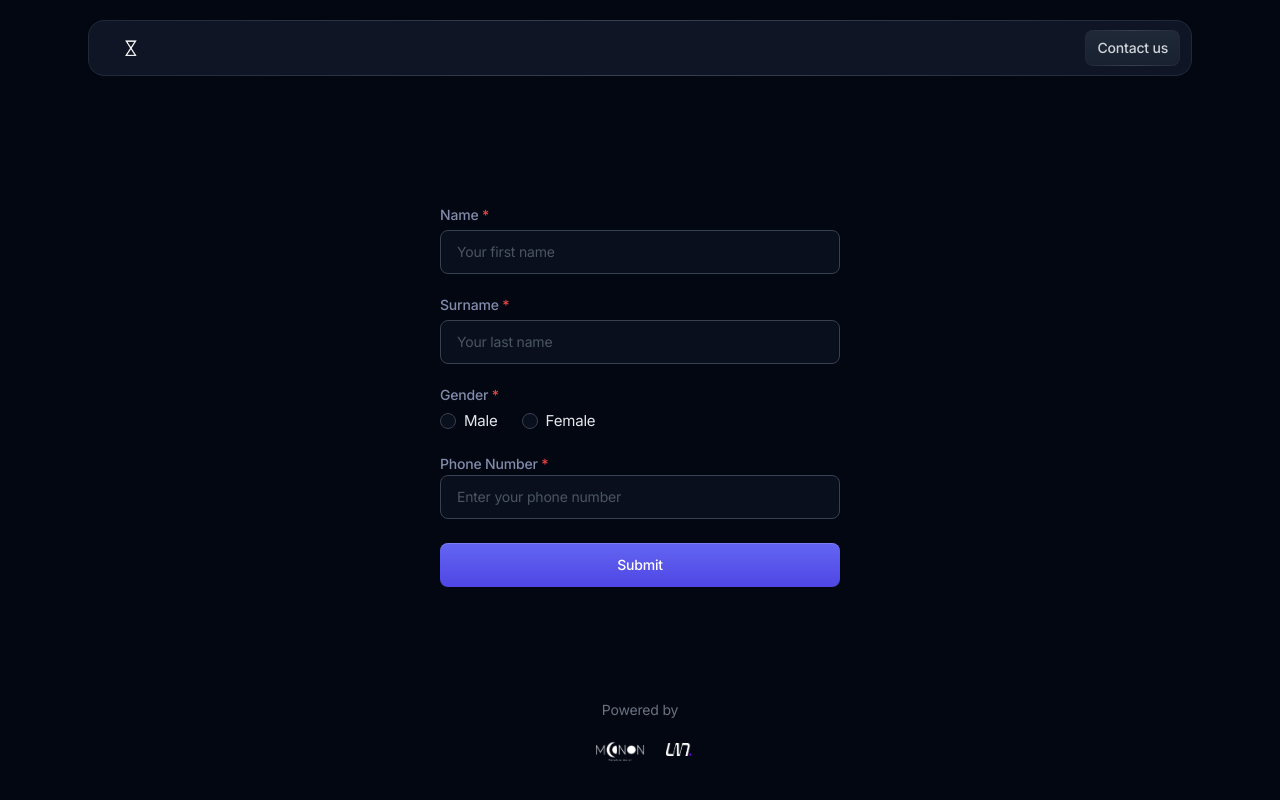
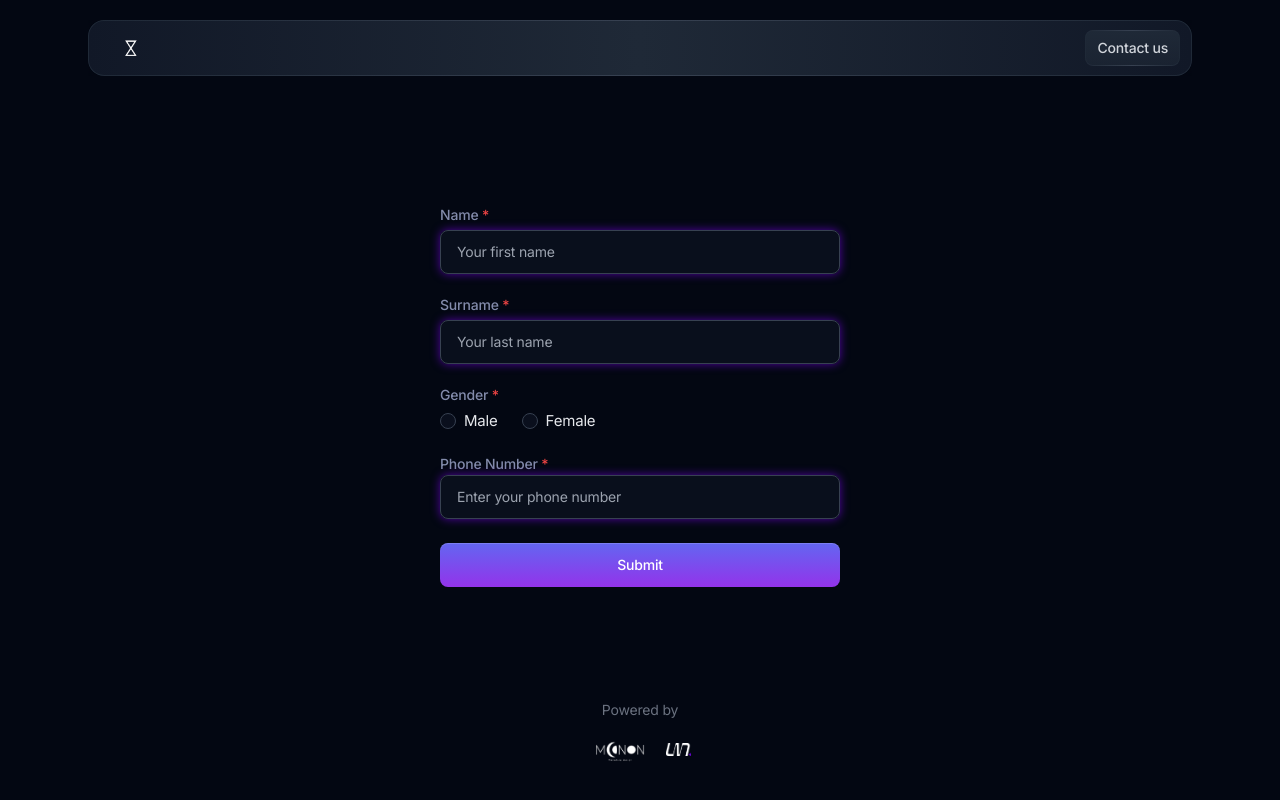
Before and after one commit to kleal08/728ent, a Next.js app: page / in a window 1280 px wide. Built offline with nearby package versions, Linux system fonts and the light colour scheme.

Commit message:
Changes for V2

```diff
--- a/app/(default)/page.tsx
+++ b/app/(default)/page.tsx
@@ -103,9 +103,9 @@ export default function SignUp() {
             muted
             playsInline
             className="w-full h-full object-cover"
-            style={{ opacity: 0.2 }}
+            style={{ opacity: 0.4 }}
           >
-            <source src="/videos/728v2.mp4" type="video/mp4" />
+            <source src="/videos/Background.mp4" type="video/mp4" />
             Your browser does not support the video tag.
           </video>
         </div>
@@ -114,7 +114,7 @@ export default function SignUp() {
         <div className="py-12 md:py-20">
           {submitted ? (
             <div className="text-center">
-              <img src="/images/Invitation.jpg" alt="Thank You" className="mx-auto" />
+              <img src="/images/Invitation V2.jpg" alt="Thank You" className="mx-auto" />
             </div>
           ) : (
             <>
@@ -137,7 +137,7 @@ export default function SignUp() {
                           id="name"
                           type="text"
                           autoComplete="off"
-                      className="form-input w-full"
+                          className="form-input w-full border-2 border-purple-500 bg-white/80 placeholder:text-gray-400 text-gray-900 focus:ring-0 focus:border-purple-700 outline-none shadow-[0_0_10px_rgba(128,0,255,0.6)] transition-shadow focus:shadow-[0_0_15px_rgba(128,0,255,0.8)]"
                           placeholder="Your first name"
                           value={name}
                           onChange={(e) => setName(e.target.value)}
@@ -152,7 +152,7 @@ export default function SignUp() {
                           id="surname"
                           type="text"
                           autoComplete="off"
-                      className="form-input w-full"
+                          className="form-input w-full border-2 border-purple-500 bg-white/80 placeholder:text-gray-400 text-gray-900 focus:ring-0 focus:border-purple-700 outline-none shadow-[0_0_10px_rgba(128,0,255,0.6)] transition-shadow focus:shadow-[0_0_15px_rgba(128,0,255,0.8)]"
                           placeholder="Your last name"
                           value={surname}
                           onChange={(e) => setSurname(e.target.value)}
@@ -196,7 +196,7 @@ export default function SignUp() {
                           id="phone"
                           type="text"
                           autoComplete="off"
-                      className="form-input w-full"
+                          className="form-input w-full border-2 border-purple-500 bg-white/80 placeholder:text-gray-400 text-gray-900 focus:ring-0 focus:border-purple-700 outline-none shadow-[0_0_10px_rgba(128,0,255,0.6)] transition-shadow focus:shadow-[0_0_15px_rgba(128,0,255,0.8)]"
                           placeholder="Enter your phone number"
                           value={phone}
                           onChange={(e) => setPhone(e.target.value)}
@@ -207,8 +207,7 @@ export default function SignUp() {
                     </div>
                     <div className="mt-6 space-y-5">
                       <button type="submit"
-                  className="btn w-full bg-gradient-to-t from-indigo-600 to-indigo-500 bg-[length:100%_100%] bg-[bottom] text-white shadow-[inset_0px_1px_0px_0px_theme(colors.white/.16)] hover:bg-[length:100%_150%]"
-                  disabled={isSoldOut}>
+                      className="btn w-full bg-gradient-to-t from-purple-600 to-indigo-500 text-white shadow-[inset_0px_1px_0px_0px_rgba(255,255,255,0.16)] hover:bg-gradient-to-b hover:from-indigo-600 hover:to-purple-600 transition-all duration-300 ease-in-out transform hover:scale-105"                        disabled={isSoldOut}>
                         Submit
                       </button>
                       {isSoldOut && (
--- a/components/ui/header.tsx
+++ b/components/ui/header.tsx
@@ -7,8 +7,8 @@ export default function Header() {
   return (
     <header className="z-30 mt-2 w-full md:mt-5">
       <div className="mx-auto max-w-6xl px-4 sm:px-6">
-        <div className="relative flex h-14 items-center justify-between gap-3 rounded-2xl bg-gray-900/90 px-3 before:pointer-events-none before:absolute before:inset-0 before:rounded-[inherit] before:border before:border-transparent before:[background:linear-gradient(to_right,theme(colors.gray.800),theme(colors.gray.700),theme(colors.gray.800))_border-box] before:[mask-composite:exclude_!important] before:[mask:linear-gradient(white_0_0)_padding-box,_linear-gradient(white_0_0)] after:absolute after:inset-0 after:-z-10 after:backdrop-blur-sm">
-          {/* Site branding */}
+      <div className="relative flex h-14 items-center justify-between gap-3 rounded-2xl bg-gradient-to-r from-gray-900 via-gray-800 to-gray-900 bg-opacity-80 px-3 before:pointer-events-none before:absolute before:inset-0 before:rounded-[inherit] before:border before:border-transparent before:[background:linear-gradient(to_right,theme(colors.gray.800),theme(colors.gray.700),theme(colors.gray.800))_border-box] before:[mask-composite:exclude_!important] before:[mask:linear-gradient(white_0_0)_padding-box,_linear-gradient(white_0_0)] after:absolute after:inset-0 after:-z-10 after:backdrop-blur-sm">
+      {/* Site branding */}
           <div className="flex flex-1 items-center">
             <Logo />
           </div>
```
Also changed, not shown: public/images/Invitation V2.jpg (added), 1 other file (tests, documents, lock files or other folders). Lines whose indentation alone changed are shown as unchanged.
